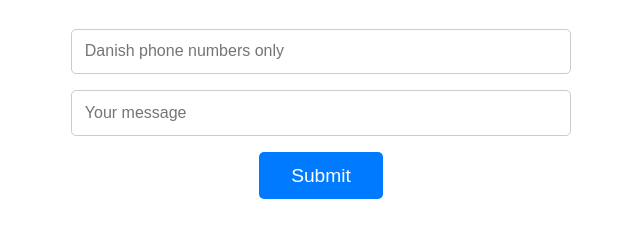
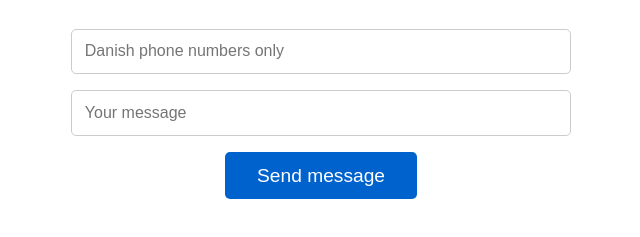
Before and after one commit to pstepien-design/System_Integration_2023, a website: page 102._sms_service/public/index.html in a window 1280 px wide. Shown: the part 67-304 px from the top of the page, without its empty margins (319-959 px from the left). Drawn offline with Linux system fonts and the light colour scheme.

Commit message:
fixed the issues with the sms service

```diff
--- a/102._sms_service/app.js
+++ b/102._sms_service/app.js
@@ -11,12 +11,15 @@ const __dirname = path.resolve();
 
 app.use(express.static(path.join(__dirname, "public")));
 app.use(express.urlencoded({ extended: false }));
+app.use(express.json());
 
 app.get("/", (req, res) => {
   res.sendFile(path.join(__dirname, "public", "index.html"));
 });
 
 app.post("/send_sms", async (req, res) => {
+  console.log(req.body);
+
   const API_KEY = process.env.SERVICE_API_KEY;
   const phoneNumber = req.body.phone_number;
   const message = req.body.message;
@@ -39,6 +42,8 @@ app.post("/send_sms", async (req, res) => {
       console.log(error);
       res.status(500).send("Error sending SMS");
     }
+  } else {
+    res.send("Please provide phone number and message");
   }
 });
 
--- a/102._sms_service/package.json
+++ b/102._sms_service/package.json
@@ -11,6 +11,7 @@
   "author": "",
   "license": "ISC",
   "dependencies": {
+    "body-parser": "^1.20.2",
     "dotenv": "^16.0.3",
     "express": "^4.18.2",
     "node-fetch": "^3.3.1",
--- a/102._sms_service/public/index.html
+++ b/102._sms_service/public/index.html
@@ -38,7 +38,7 @@
         box-sizing: border-box;
       }
 
-      input[type="submit"] {
+      button {
         padding: 0.8rem 2rem;
         background-color: #007bff;
         color: #fff;
@@ -48,7 +48,7 @@
         cursor: pointer;
       }
 
-      input[type="submit"]:hover {
+      button {
         background-color: #0062cc;
       }
     </style>
@@ -56,11 +56,7 @@
   <body>
     <h2>Send a message</h2>
 
-    <form
-      action="http://127.0.0.1:8080/send_sms"
-      method="POST"
-      enctype="multipart/form-data"
-    >
+    <form action="/send_sms" method="POST">
       <input
         name="phone_number"
         type="tel"
@@ -68,7 +64,7 @@
       />
       <input name="message" type="text" placeholder="Your message" />
 
-      <input type="submit" value="Submit" />
+      <button>Send message</button>
     </form>
   </body>
 </html>
```
Also changed, not shown: 1 other file.
